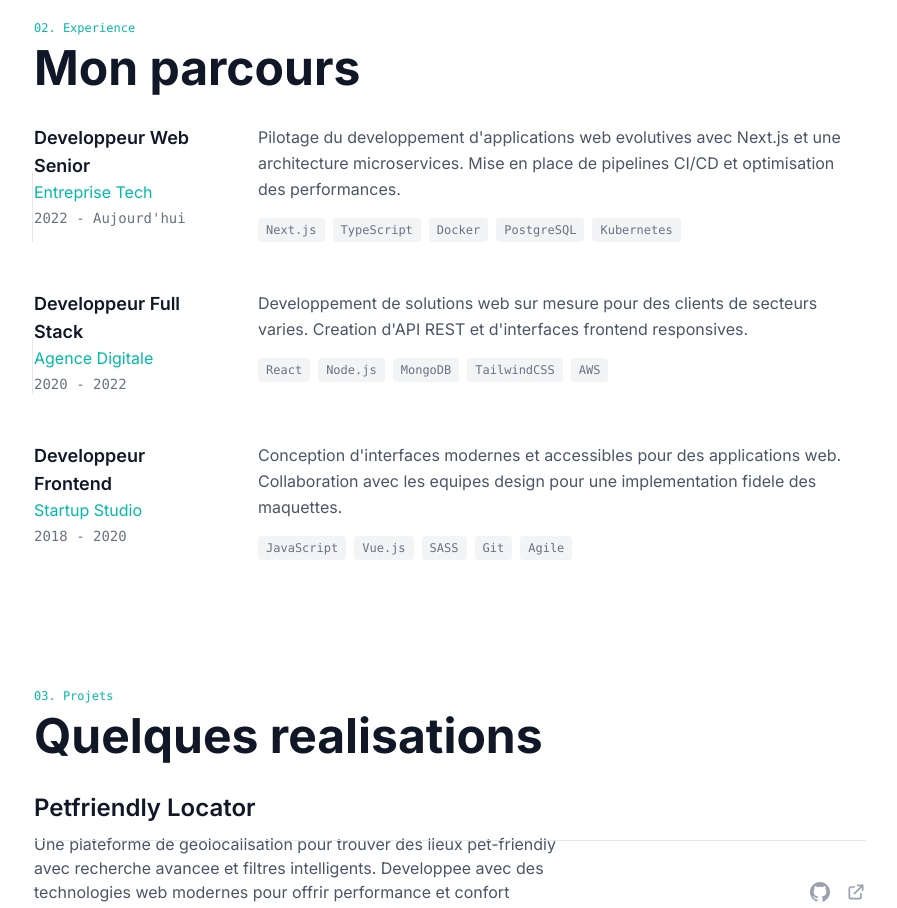
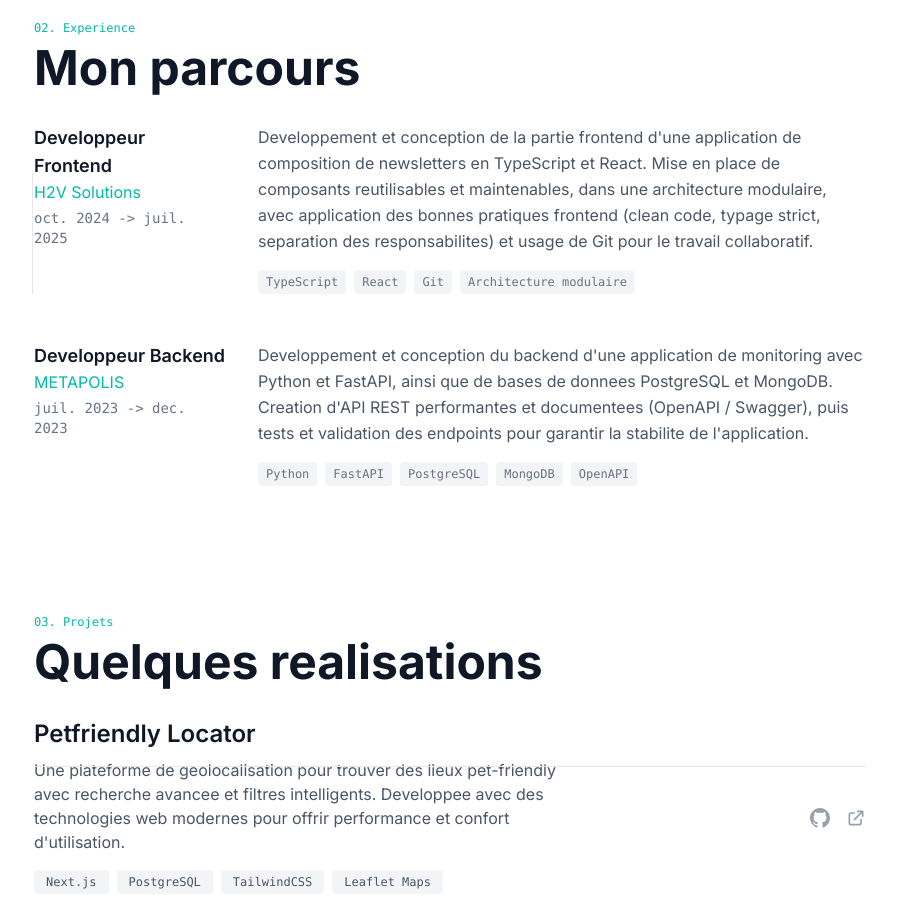
Before and after one commit to Periicles/portfolio, a Next.js app: page / in a window 1280 px wide. Shown: the part 1000-1908 px from the top of the page, without its empty margins (318-1215 px from the left). Built offline with nearby package versions, Linux system fonts and the light colour scheme.

Commit message:
feat: update professional experience section

```diff
--- a/app/components/Experience.tsx
+++ b/app/components/Experience.tsx
@@ -1,25 +1,18 @@
 export default function Experience() {
     const experiences = [
         {
-            title: "Developpeur Web Senior",
-            company: "Entreprise Tech",
-            period: "2022 - Aujourd'hui",
-            description: "Pilotage du developpement d'applications web evolutives avec Next.js et une architecture microservices. Mise en place de pipelines CI/CD et optimisation des performances.",
-            technologies: ["Next.js", "TypeScript", "Docker", "PostgreSQL", "Kubernetes"]
+            title: "Developpeur Frontend",
+            company: "H2V Solutions",
+            period: "oct. 2024 -> juil. 2025",
+            description: "Developpement et conception de la partie frontend d'une application de composition de newsletters en TypeScript et React. Mise en place de composants reutilisables et maintenables, dans une architecture modulaire, avec application des bonnes pratiques frontend (clean code, typage strict, separation des responsabilites) et usage de Git pour le travail collaboratif.",
+            technologies: ["TypeScript", "React", "Git", "Architecture modulaire"]
         },
         {
-            title: "Developpeur Full Stack",
-            company: "Agence Digitale",
-            period: "2020 - 2022",
-            description: "Developpement de solutions web sur mesure pour des clients de secteurs varies. Creation d'API REST et d'interfaces frontend responsives.",
-            technologies: ["React", "Node.js", "MongoDB", "TailwindCSS", "AWS"]
-        },
-        {
-            title: "Developpeur Frontend",
-            company: "Startup Studio",
-            period: "2018 - 2020",
-            description: "Conception d'interfaces modernes et accessibles pour des applications web. Collaboration avec les equipes design pour une implementation fidele des maquettes.",
-            technologies: ["JavaScript", "Vue.js", "SASS", "Git", "Agile"]
+            title: "Developpeur Backend",
+            company: "METAPOLIS",
+            period: "juil. 2023 -> dec. 2023",
+            description: "Developpement et conception du backend d'une application de monitoring avec Python et FastAPI, ainsi que de bases de donnees PostgreSQL et MongoDB. Creation d'API REST performantes et documentees (OpenAPI / Swagger), puis tests et validation des endpoints pour garantir la stabilite de l'application.",
+            technologies: ["Python", "FastAPI", "PostgreSQL", "MongoDB", "OpenAPI"]
         }
     ]
 
```
